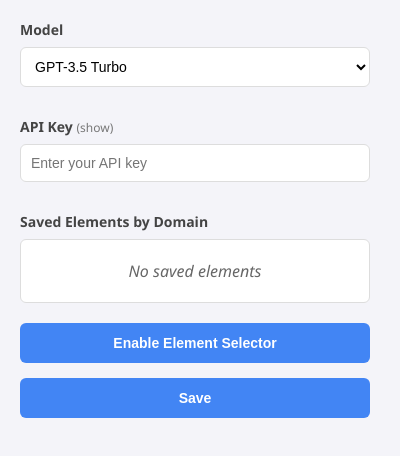
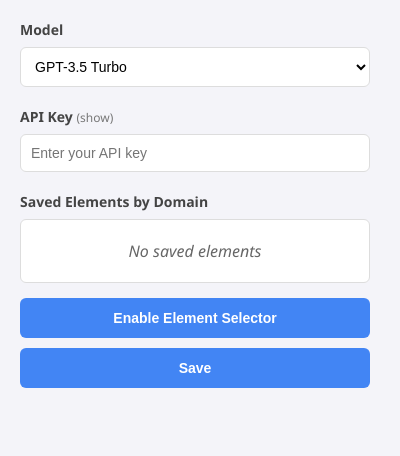
Before and after one commit to wajeht/brommarly, a browser extension: page src/popup.html in a window 400 px wide. Drawn offline with Linux system fonts and the light colour scheme.

Commit message:
style: Adjust margin and padding values in popup.html

```diff
--- a/src/popup.html
+++ b/src/popup.html
@@ -17,7 +17,7 @@
         }
 
         .form-group {
-            margin-bottom: 20px;
+            margin-bottom: 10px;
         }
 
         .form-group label {
@@ -124,7 +124,7 @@
             color: white;
             border: none;
             border-radius: 4px;
-            padding: 5px 10px;
+            padding: 3px 7px;
             width: fit-content;
             cursor: pointer;
             font-size: 12px;
@@ -210,7 +210,7 @@
         </div>
     </div>
 
-    <button id="toggleSelector" style="margin-bottom: 15px;">Enable Element Selector</button>
+    <button id="toggleSelector" style="margin-bottom: 10px;">Enable Element Selector</button>
 
     <button id="saveSettings">Save</button>
     <script src="popup.js"></script>
```
